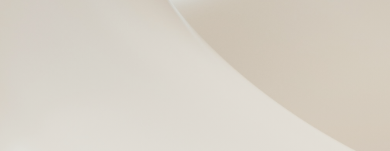
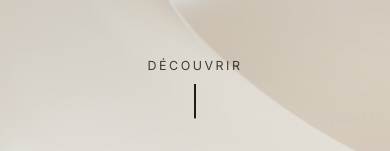
Before and after one commit to esindelabi/modupes, a React (Vite) app: page / in a window 390 px wide. Shown: the part 693-844 px from the top of the page. Built offline with nearby package versions, Linux system fonts and the light colour scheme.

Commit message:
fix: centrer le bouton Découvrir sur tous les écrans

```diff
--- a/src/index.css
+++ b/src/index.css
@@ -578,9 +578,11 @@ a {
 
 .hero-scroll {
     position: absolute;
-    left: 50%;
+    left: 0;
+    right: 0;
     bottom: 2rem;
-    transform: translateX(-50%);
+    margin: 0 auto;
+    width: fit-content;
     color: var(--hero-text-soft);
     text-decoration: none;
     font-size: 0.78rem;
@@ -1614,10 +1616,6 @@ textarea.form-input {
         justify-content: center;
     }
 
-    .hero-scroll {
-        display: none;
-    }
-
     .projects-grid {
         gap: 2.5rem;
     }
```
